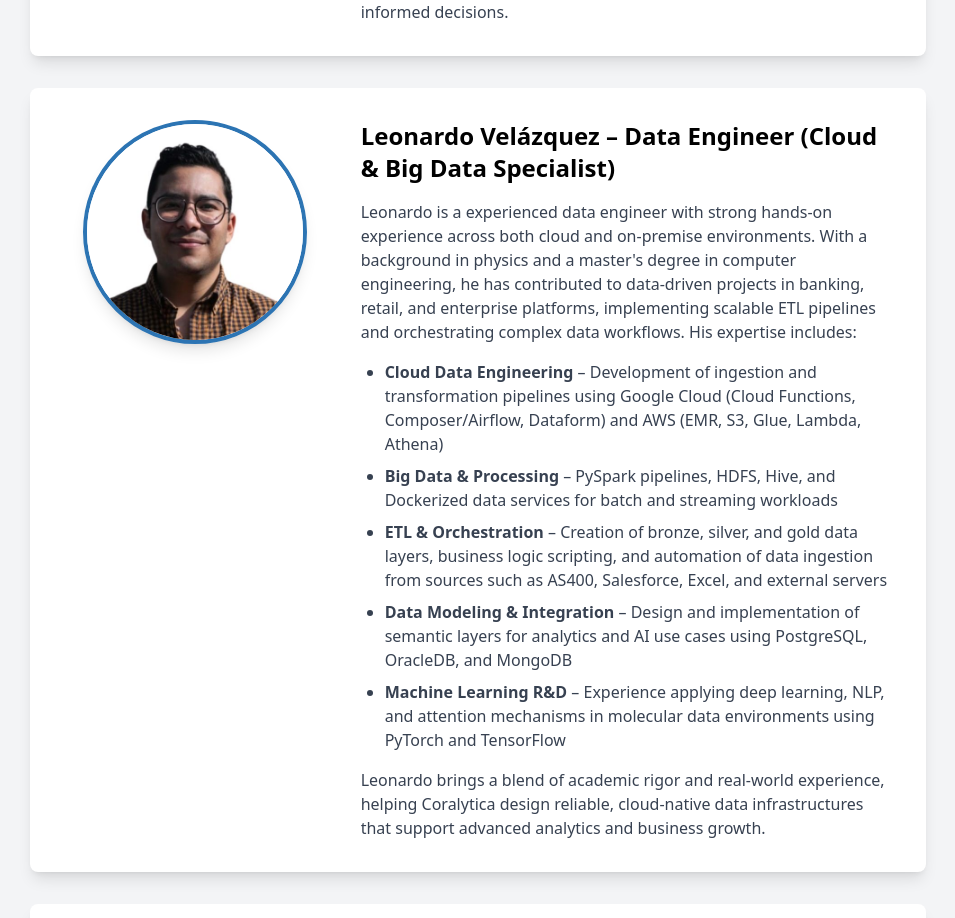
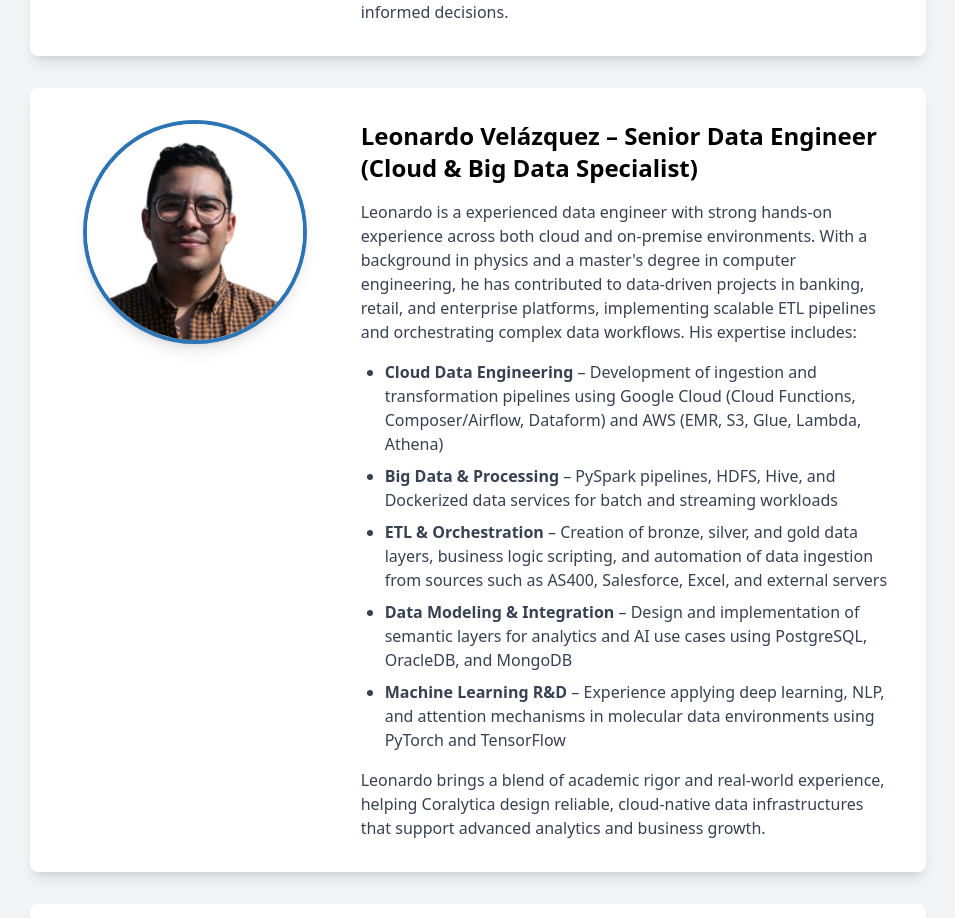
Before and after one commit to aldojaimejuarez/coralytica, a React (Vite) app: page / in a window 1280 px wide. Shown: the part 4704-5622 px from the top of the page, without its empty margins (162-1117 px from the left). Built offline with nearby package versions, Linux system fonts and the light colour scheme.

Commit message:
Leo Seniority

```diff
--- a/src/App.jsx
+++ b/src/App.jsx
@@ -592,7 +592,7 @@ function HomePage() {
                 {/* Founder Info */}
                 <div className="md:w-2/3">
                   <div className="flex flex-col md:flex-row justify-between items-start md:items-center mb-4">
-                    <h3 className="text-2xl font-bold">Leonardo Velázquez – Data Engineer (Cloud & Big Data Specialist)</h3>
+                    <h3 className="text-2xl font-bold">Leonardo Velázquez – Senior Data Engineer (Cloud & Big Data Specialist)</h3>
                   </div>
                   <p className="text-gray-700 mb-4">
                     Leonardo is a experienced data engineer with strong hands-on experience across both cloud and on-premise environments. With a background in physics and a master's degree in computer engineering, he has contributed to data-driven projects in banking, retail, and enterprise platforms, implementing scalable ETL pipelines and orchestrating complex data workflows. His expertise includes:
```
